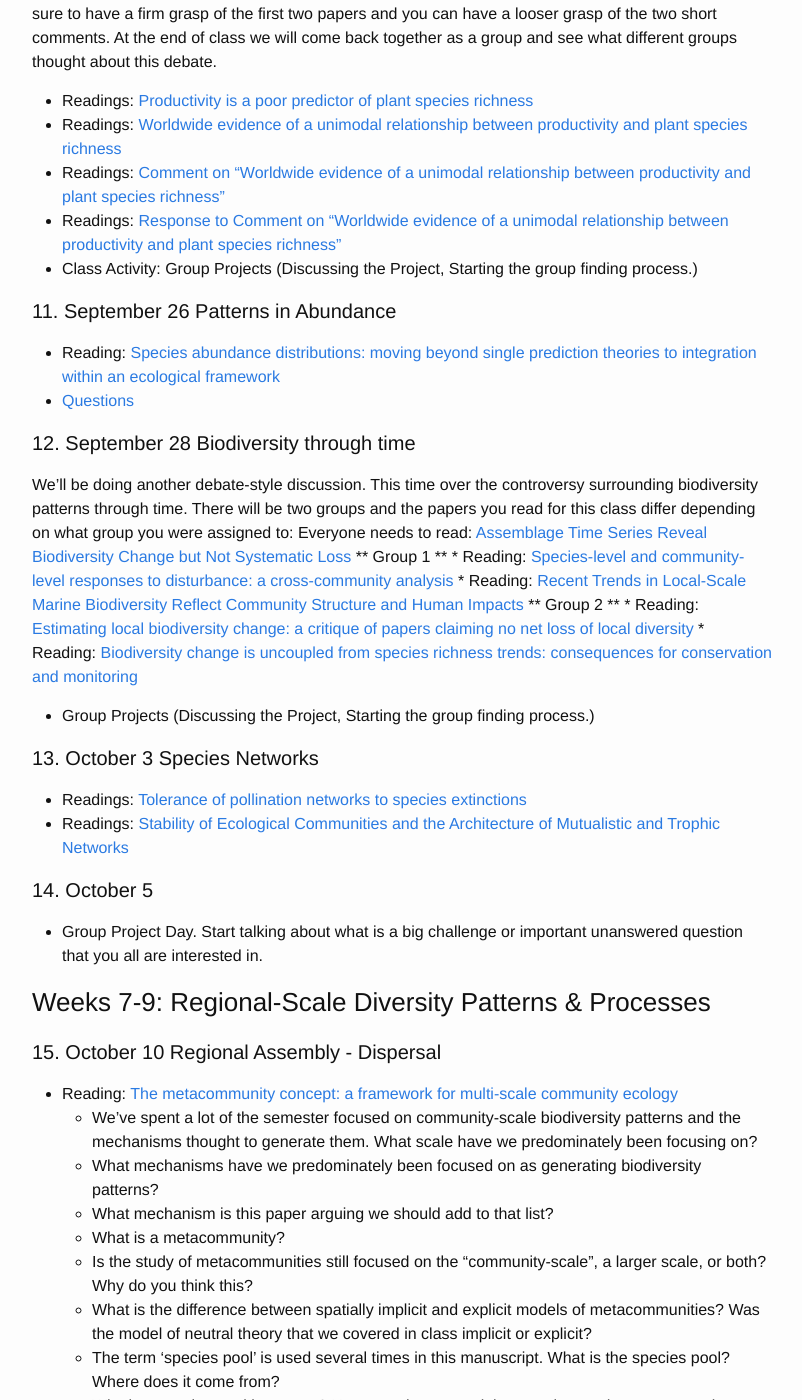
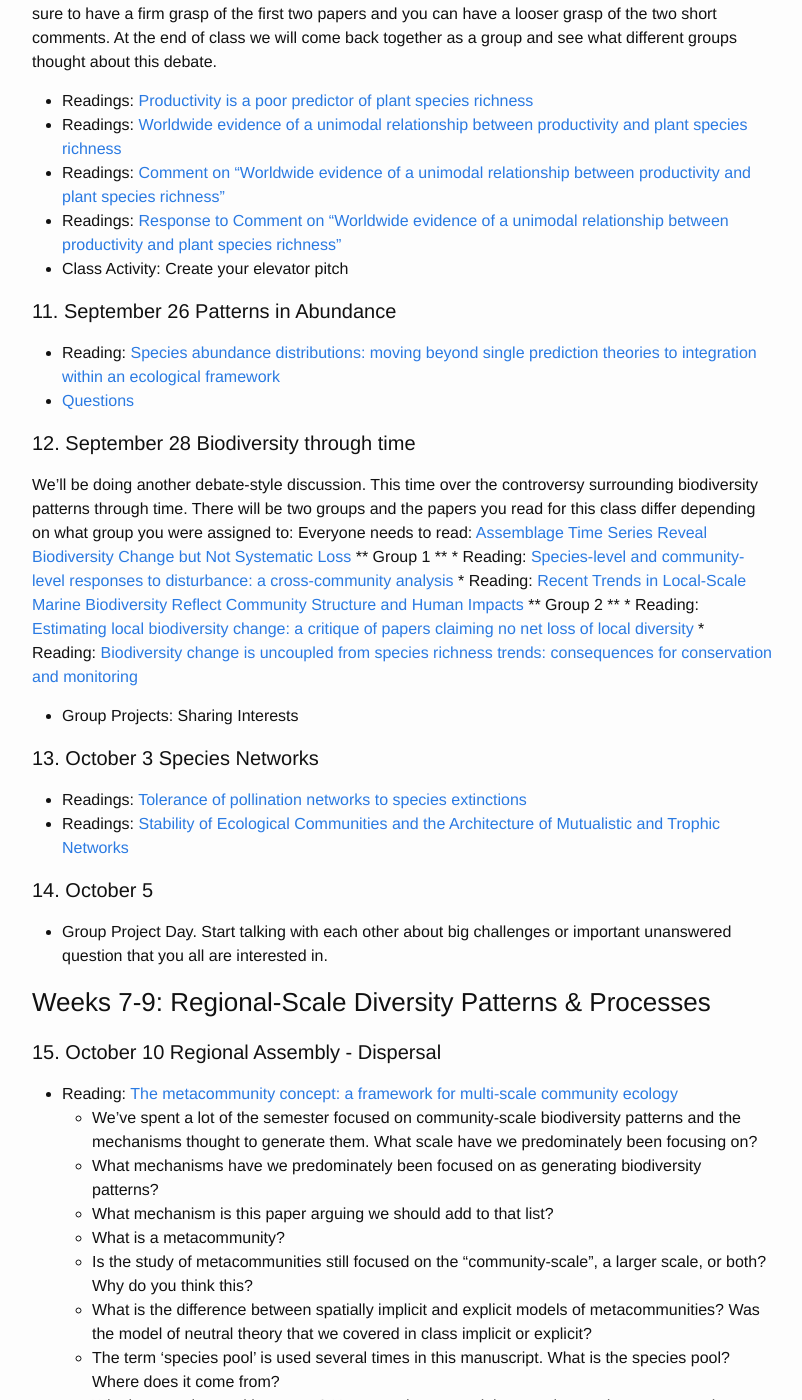
Before and after one commit to skmorgane/biodiversity-course, a Jekyll site: the page built from schedule.md, in a window 1280 px wide and 1400 px high, scrolled down 2072 px. Shown: the whole window, without its empty margins (238-1040 px from the left). Built offline with Jekyll 4.4.1, drawn with Linux system fonts in a browser that asks for light colours.

Commit message:
Minor edits

```diff
--- a/schedule.md
+++ b/schedule.md
@@ -64,7 +64,7 @@ For class you will break into small groups to figure out what you think is going
 * Readings: [Worldwide evidence of a unimodal relationship between productivity and plant species richness](https://doi.org/10.1126/science.aab3916 )
 * Readings: [Comment on "Worldwide evidence of a unimodal relationship between productivity and plant species richness"](https://doi.org/10.1126/science.aad6236)
 * Readings: [Response to Comment on "Worldwide evidence of a unimodal relationship between productivity and plant species richness"](https://doi.org/10.1126/science.aad8019)
-* Class Activity: Group Projects (Discussing the Project, Starting the group finding process.)
+* Class Activity: Create your elevator pitch
 
 #### 11. September 26 Patterns in Abundance
 * Reading: [Species abundance distributions: moving beyond single prediction theories to integration within an ecological framework](https://doi.org/10.1111/j.1461-0248.2007.01094.x)
@@ -80,14 +80,14 @@ Everyone needs to read: [Assemblage Time Series Reveal Biodiversity Change but N
 ** Group 2 **
     * Reading: [Estimating local biodiversity change: a critique of papers claiming no net loss of local diversity](https://doi.org/10.1890/15-1759.1)
     * Reading: [Biodiversity change is uncoupled from species richness trends: consequences for conservation and monitoring](https://doi.org/10.1111/1365-2664.12959)
-* Group Projects (Discussing the Project, Starting the group finding process.)
+* Group Projects: Sharing Interests
 
 #### 13. October 3  Species Networks
 * Readings: [Tolerance of pollination networks to species extinctions](https://doi.org/10.1098/rspb.2004.2909)
 * Readings: [Stability of Ecological Communities and the Architecture of Mutualistic and Trophic Networks](https://doi.org/10.1126/science.1188321)
 
 #### 14. October 5
-* Group Project Day. Start talking about what is a big challenge or important unanswered question that you all are interested in.
+* Group Project Day. Start talking with each other about big challenges or important unanswered question that you all are interested in.
 
 ### Weeks 7-9: Regional-Scale Diversity Patterns & Processes
 
```
